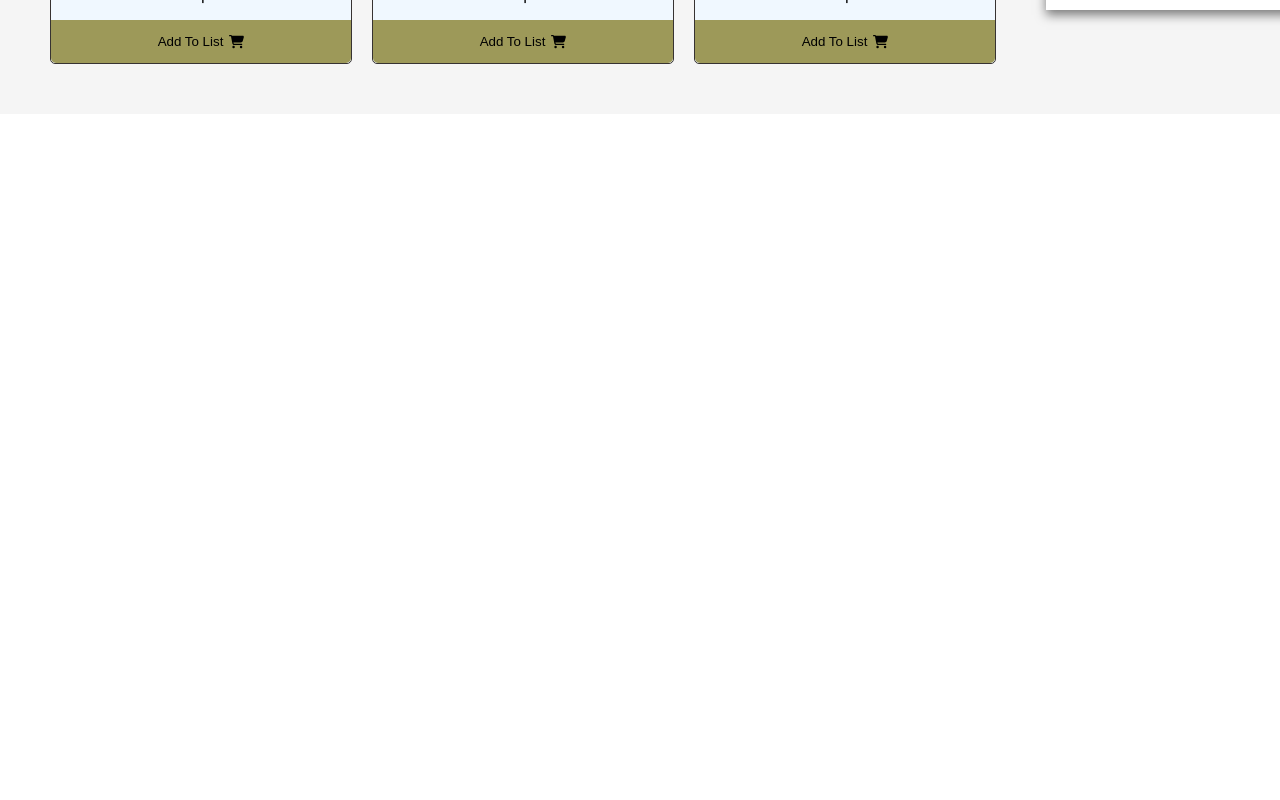
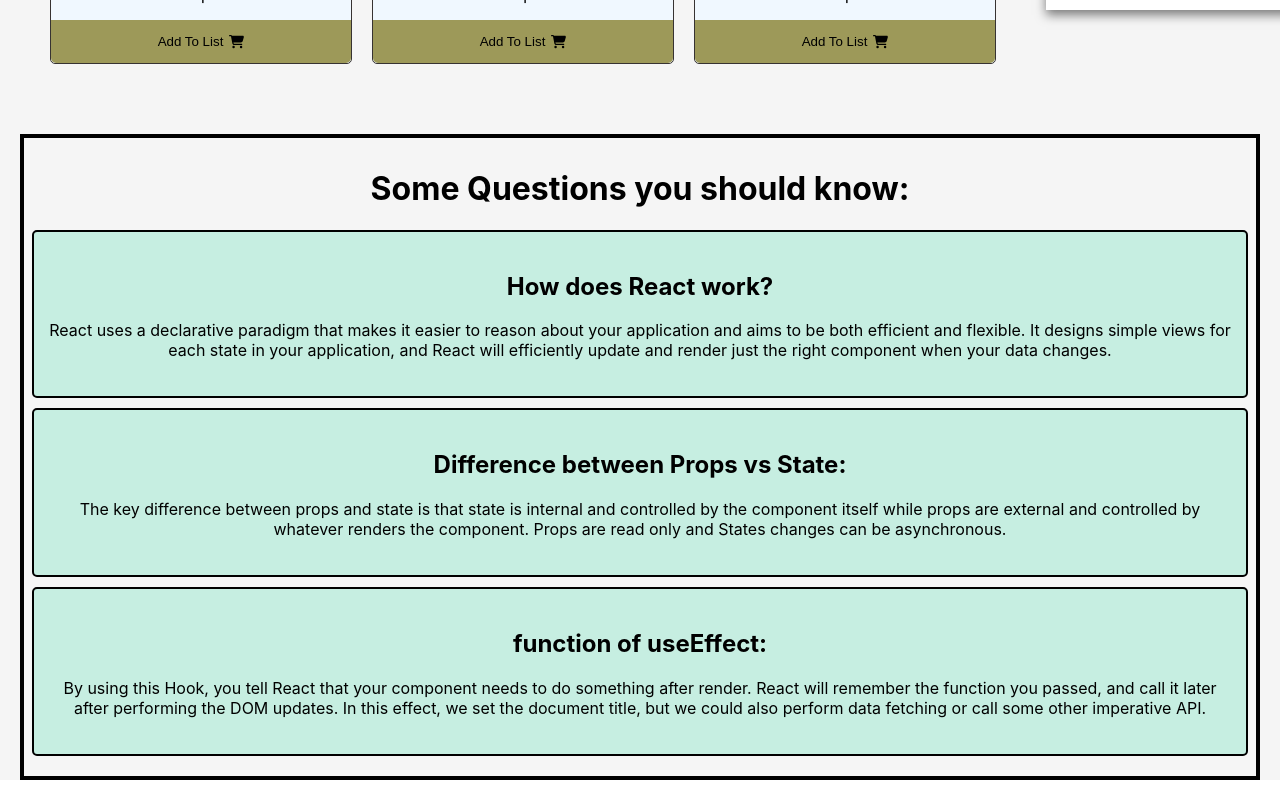
Before and after one commit to RocksanaAkter/b6-ultra-active, a React (Create React App) app: page / in a window 1280 px wide. Shown: the part 767-1567 px from the top of the page. Before the commit the page ends 881 px from the top, so only its background shows below. Built offline with nearby package versions, Linux system fonts and the light colour scheme.

Commit message:
ques-add

```diff
--- a/src/components/Activity/Activity.css
+++ b/src/components/Activity/Activity.css
@@ -14,7 +14,7 @@
     background-color: whitesmoke;
 }
 
-@media screen and (max-width: 1100px) {
+@media screen and (max-width: 799px) {
     .products-container{
         grid-template-columns: repeat(2, 1fr);
     }
@@ -23,7 +23,7 @@
     }
 }
 
-@media screen and (max-width: 687px) {
+@media screen and (max-width: 600px) {
     .products-container{
         grid-template-columns: repeat(1, 1fr);
     }
@@ -34,7 +34,7 @@
 
 
 }
-@media screen and (min-width: 1101px) {
+@media screen and (min-width: 800px) {
     .activity-container{
         display: grid;
 
--- a/src/components/Activity/Activity.js
+++ b/src/components/Activity/Activity.js
@@ -2,7 +2,8 @@ import React, { useEffect, useState } from 'react';
 import './Activity.css'
 import Product from '../Product/Product.js'
 import Cart from '../Cart/Cart';
-import { addToDb } from '../utility/fakedb';
+import { getStoredCart } from '../utility/fakedb';
+import Question from '../Question/Question';
 const Activity = () => {
     const [products, setProducts] = useState([]);
     const [cart, setCart] = useState([]);
@@ -14,6 +15,7 @@ const Activity = () => {
     },
     []);
 
+
     const handleAddToCart = (product) =>{
         const newCart = [...cart, product];
         setCart(newCart);
@@ -21,7 +23,8 @@ const Activity = () => {
     }
 
     return (
-        <div className='activity-container'>
+        <div>
+            <div className='activity-container'>
             <div className="products-container">
                 {
                     products.map(product=> <Product key={product.id}
@@ -34,6 +37,12 @@ const Activity = () => {
              </div>
 
         </div>
+        <div>
+            <Question></Question>
+        </div>
+        </div>
+
+
     );
 };
 
--- a/src/components/Cart/Cart.js
+++ b/src/components/Cart/Cart.js
@@ -1,7 +1,7 @@
-import React, { useState } from 'react';
+import React, { useEffect, useState } from 'react';
 import Break from '../Break/Break';
 import Person from '../Person/Person';
-import { addToDb } from '../utility/fakedb';
+import { addToDb, getStoredCart } from '../utility/fakedb';
 import './Cart.css'
 
 const Cart = (props) => {
@@ -11,6 +11,7 @@ for(const product of cart){
     total = total + product.duration;
 }
 const [bellTime, setBreakTime]=useState(0);
+
 
 const handleBreak = (breakTime) =>{
     setBreakTime(breakTime);
--- /dev/null
+++ b/src/components/Question/Question.css
@@ -0,0 +1,13 @@
+.question{
+    border: 4px black solid;
+    padding: 10px 8px;
+    margin: 20px 20px;
+}
+
+.ques-part{
+    border: 2px solid black;
+    border-radius: 5px;
+    padding: 20px 15px;
+    background-color: rgb(198, 238, 225);
+    margin-bottom: 10px;
+}
--- /dev/null
+++ b/src/components/Question/Question.js
@@ -0,0 +1,30 @@
+import React from 'react';
+import './Question.css'
+
+const Question = () => {
+    return (
+        <div className='question'>
+            <h1>Some Questions you should know:</h1>
+            <div>
+            <div className='ques-part'>
+<h2>How does React work?</h2>
+<p>
+React uses a declarative paradigm that makes it easier to reason about your application and aims to be both efficient and flexible. It designs simple views for each state in your application, and React will efficiently update and render just the right component when your data changes.
+</p>
+            </div>
+            <div className='ques-part'>
+<h2>Difference between Props vs State:</h2>
+<p>The key difference between props and state is that state is internal and controlled by the component itself while props are external and controlled by whatever renders the component.
+    Props are read only and States changes can be asynchronous.
+</p>
+            </div>
+            <div className='ques-part'>
+<h2>function of useEffect: </h2>
+<p>By using this Hook, you tell React that your component needs to do something after render. React will remember the function you passed, and call it later after performing the DOM updates. In this effect, we set the document title, but we could also perform data fetching or call some other imperative API.</p>
+            </div>
+    </div>
+        </div>
+    );
+};
+
+export default Question;
--- a/src/components/utility/fakedb.js
+++ b/src/components/utility/fakedb.js
@@ -1,15 +1,13 @@
 const addToDb = time =>
 {
-    let shoppingCart ;
+    let shoppingCart = {} ;
 
-    const storedCart = localStorage.getItem('Break Time');
-    if(storedCart){
-        shoppingCart = JSON.parse(storedCart);
+    getStoredCart();
+    // const storedCart = localStorage.getItem('Break Time');
+    // if(storedCart){
+    //     shoppingCart = JSON.parse(storedCart);
+    // }
 
-    }
-    else{
-        shoppingCart = {};
-    }
 
     const quality = shoppingCart[time];
     if(quality){
@@ -21,6 +19,17 @@ const addToDb = time =>
     }
 
     localStorage.setItem('Break Time', JSON.stringify(shoppingCart));
+
+
 }
 
-export {addToDb}
+const getStoredCart = () =>{
+    let shoppingCart = {} ;
+    const storedCart = localStorage.getItem('Break Time');
+if(storedCart){
+    shoppingCart = JSON.parse(storedCart);
+}
+
+return shoppingCart;
+}
+export {addToDb, getStoredCart}
```
